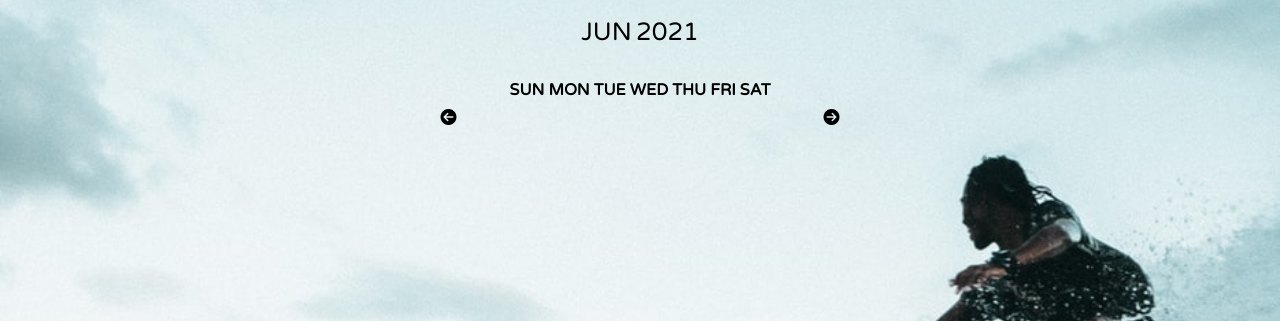
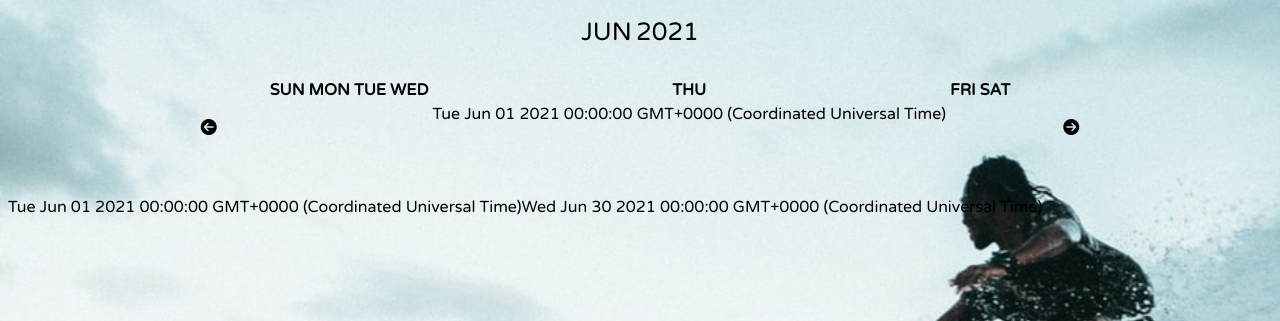
Before and after one commit to choiree/vanilla-calender, a plain HTML site: page index.html in a window 1280 px wide. Shown: the part 479-800 px from the top of the page. Drawn offline with Linux system fonts and the light colour scheme.

Commit message:
created js

```diff
--- a/index.html
+++ b/index.html
@@ -50,7 +50,7 @@
               <td></td>
               <td></td>
               <td></td>
-              <td></td>
+              <td class="first"></td>
               <td></td>
               <td></td>
           </tr>
--- a/index.js
+++ b/index.js
@@ -3,9 +3,18 @@ const todayDay = today.querySelector(".today-day")//요일
 const todayDate = today.querySelector(".today-date")//날짜
 const todayMonth = today.querySelector(".today-month")//월
 const todayYear = today.querySelector(".today-year")//년도
+const first = document.querySelector(".first");
 
 
+function calender(){
+    const date = new Date();
+    const firstDay = new Date(date.getFullYear(), date.getMonth(), 1);//이달의 1일
+    const lastDay = new Date(date.getFullYear(), date.getMonth() + 1, 0);//0일은없기에 하루전날을 반환함
+    document.write(firstDay);
+    document.write(lastDay);
 
+    first.innerText= firstDay;
+}
 
 
 function currentDate(){
@@ -21,10 +30,12 @@ function currentDate(){
     todayDate.innerText = date;
     todayMonth.innerText = month;
     todayYear.innerText = year;
+
 }
 
 function init(){
     currentDate();
     setInterval(currentDate, 86400000);
+    calender();
 }
 init();
```
